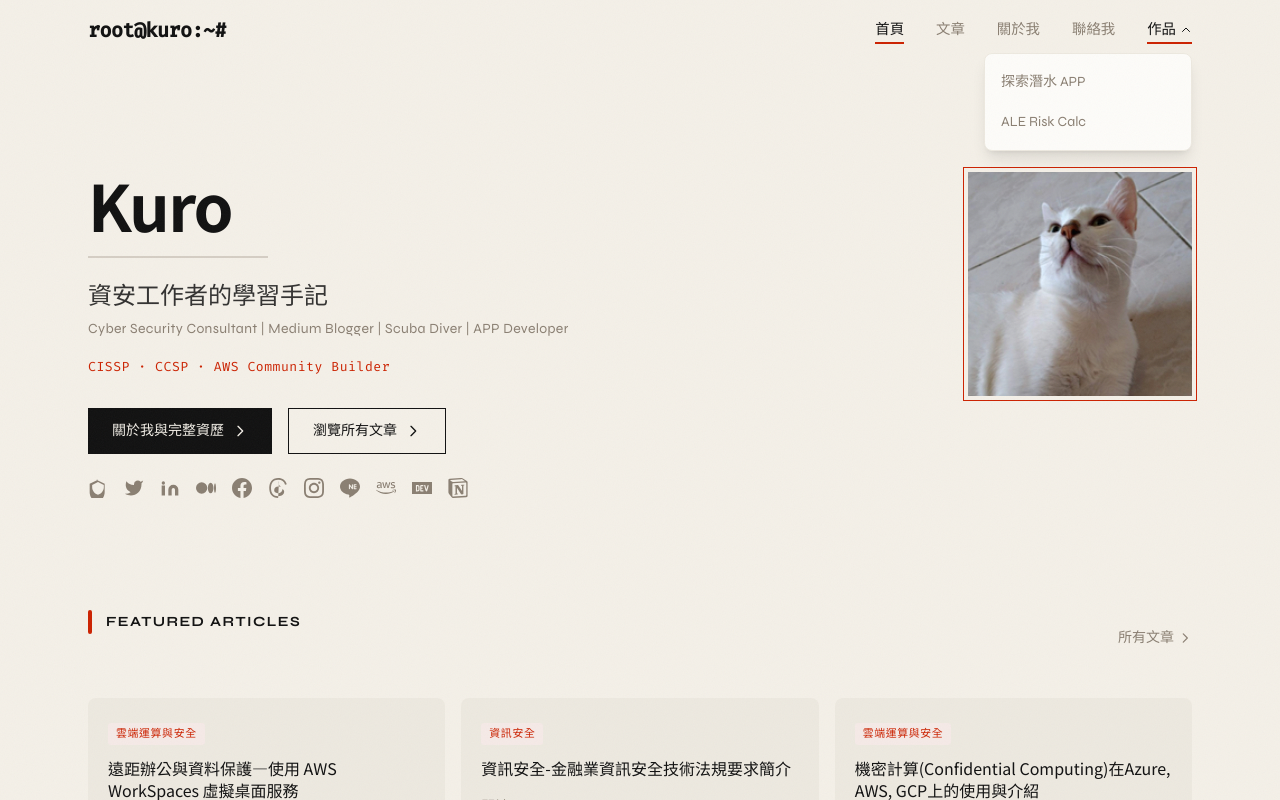
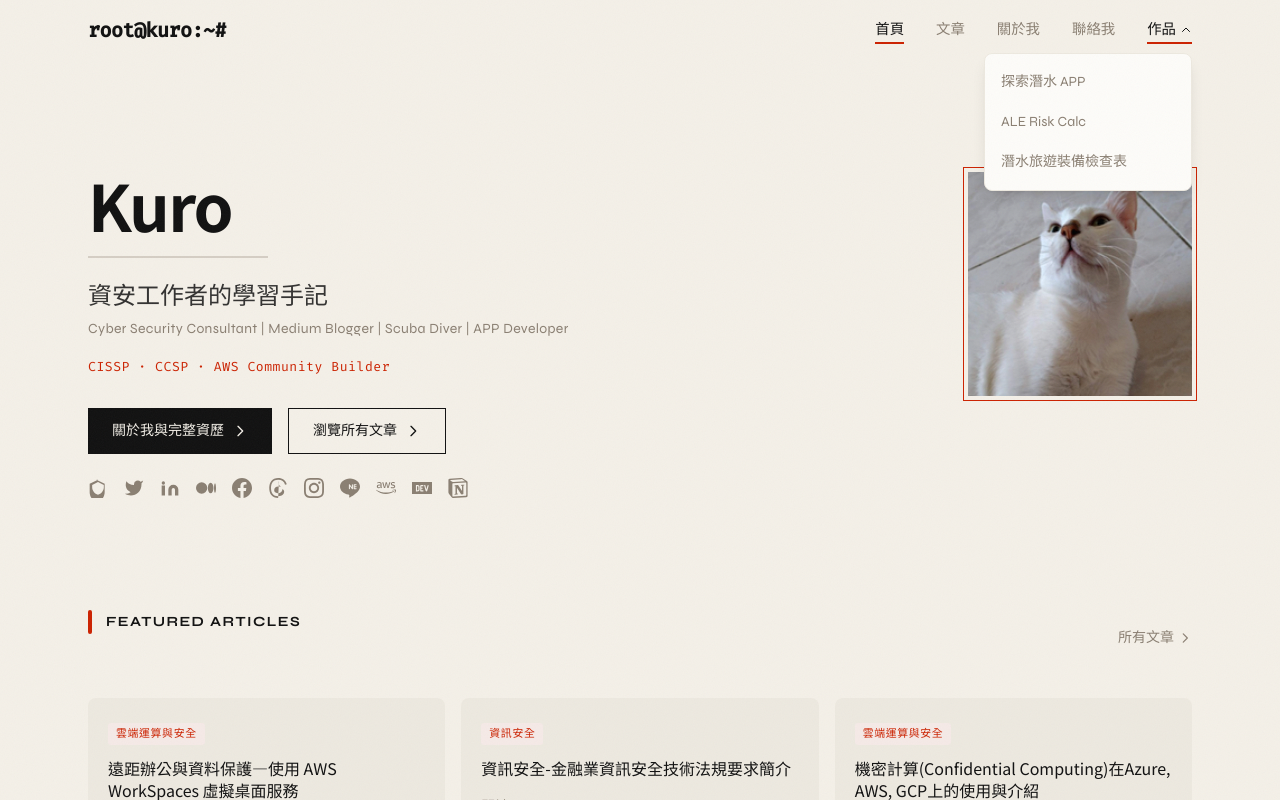
Before and after one commit to kuronetwork/kuronetwork.github.io, a Next.js app: page / in a window 1280 px wide. Both pictures are taken after a click on the button "作品". Shown: the top 800 px of the page. Built offline with nearby package versions, Linux system fonts and the light colour scheme; a web font is replaced by a local one.

Commit message:
Update Header

```diff
--- a/components/Header.tsx
+++ b/components/Header.tsx
@@ -95,6 +95,14 @@
                 >
                   ALE Risk Calc
                 </a>
+                <a
+                  href="https://dive.kuronetwork.me/"
+                  target="_blank"
+                  rel="noopener noreferrer"
+                  className="block px-4 py-2.5 font-ui text-sm text-warm-gray hover:text-ink hover:bg-surface transition-colors"
+                >
+                  潛水旅遊裝備檢查表
+                </a>
               </div>
             )}
           </div>
@@ -163,6 +171,15 @@
               onClick={() => setIsMenuOpen(false)}
             >
               ALE Risk Calc
+            </a>
+            <a
+              href="https://dive.kuronetwork.me/"
+              target="_blank"
+              rel="noopener noreferrer"
+              className="block py-2.5 font-ui text-sm text-warm-gray hover:text-ink transition-colors"
+              onClick={() => setIsMenuOpen(false)}
+            >
+              潛水旅遊裝備檢查表
             </a>
           </div>
         </nav>
```
